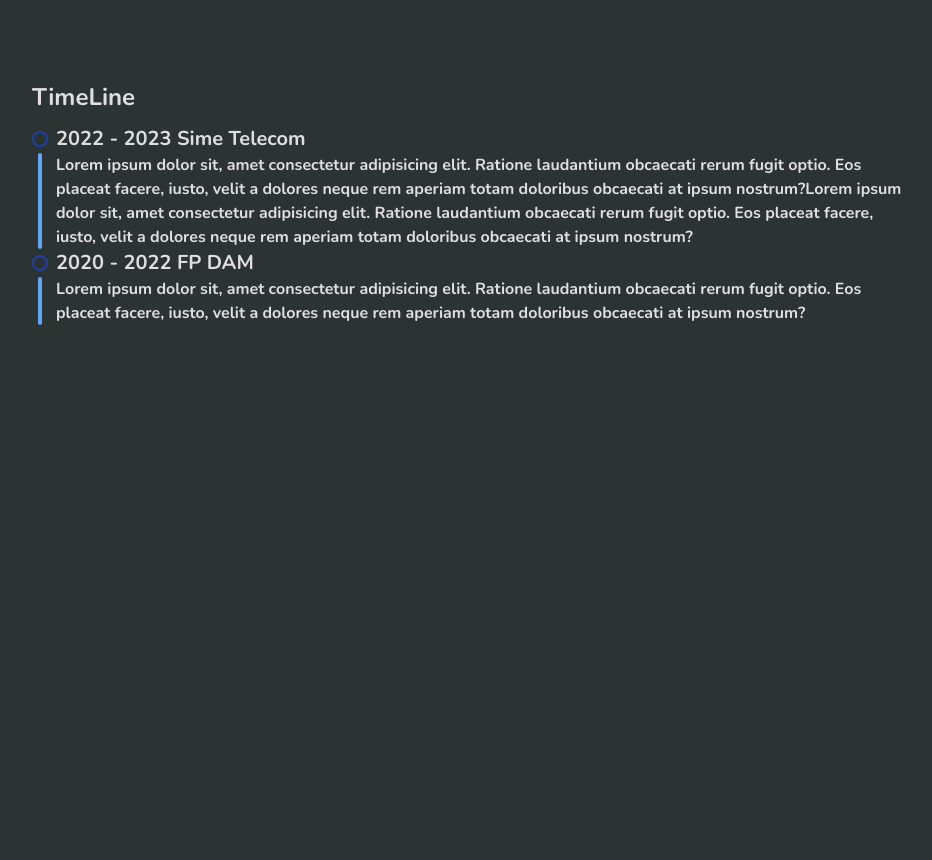
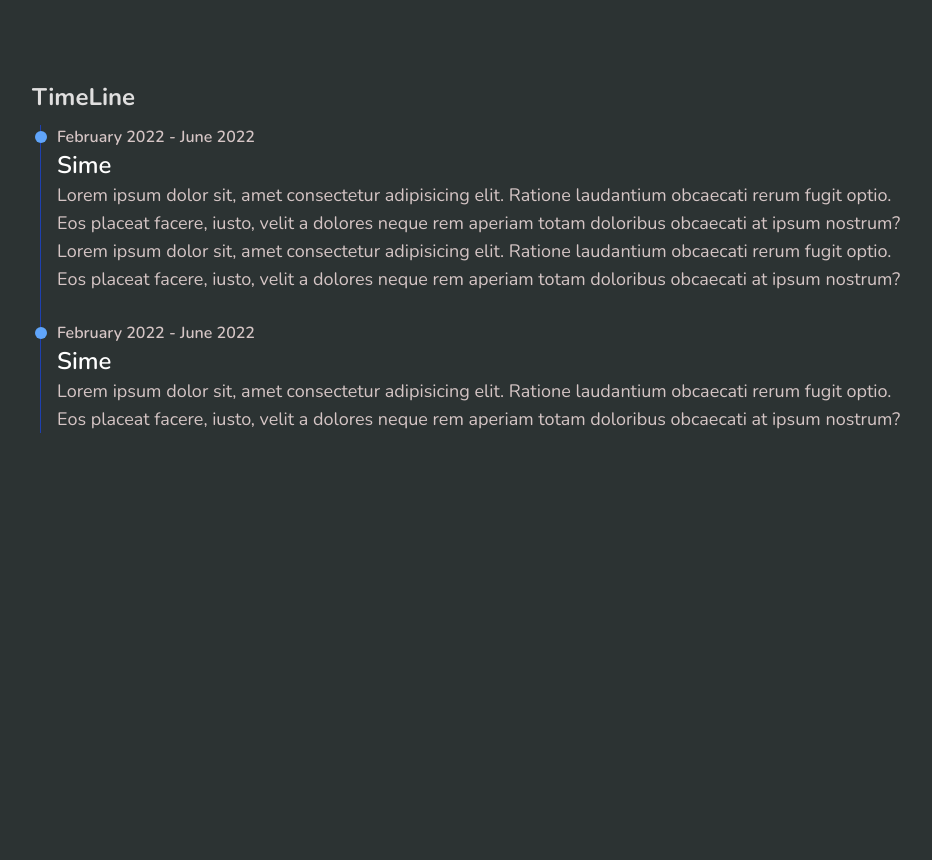
Before and after one commit to aIv4ro/portfolio, an Astro site: page / in a window 1280 px wide. Shown: the part 1660-2520 px from the top of the page, without its empty margins (170-1102 px from the left). Built offline with nearby package versions, Linux system fonts and the light colour scheme; Astro itself is replaced by a stand-in of ours.

Commit message:
🆕 (feat): Add new styles in timeLine

```diff
--- a/src/components/TimeLine.astro
+++ b/src/components/TimeLine.astro
@@ -2,12 +2,16 @@
 export interface Props {}
 const timeLine = [
 	{
-		title: "2022 - 2023 Sime Telecom",
+		from: "February 2022",
+		to: "June 2022",
+		title: "Sime",
 		content:
 			"Lorem ipsum dolor sit, amet consectetur adipisicing elit. Ratione laudantium obcaecati rerum fugit optio. Eos placeat facere, iusto, velit a dolores neque rem aperiam totam doloribus obcaecati at ipsum nostrum?Lorem ipsum dolor sit, amet consectetur adipisicing elit. Ratione laudantium obcaecati rerum fugit optio. Eos placeat facere, iusto, velit a dolores neque rem aperiam totam doloribus obcaecati at ipsum nostrum?",
 	},
 	{
-		title: "2020 - 2022 FP DAM",
+		from: "February 2022",
+		to: "June 2022",
+		title: "Sime",
 		content:
 			"Lorem ipsum dolor sit, amet consectetur adipisicing elit. Ratione laudantium obcaecati rerum fugit optio. Eos placeat facere, iusto, velit a dolores neque rem aperiam totam doloribus obcaecati at ipsum nostrum?",
 	},
@@ -18,25 +22,25 @@
 
 <section id="timeLine" class="min-h-screen">
 	<h3 class="text-2xl mb-3 mt-16">TimeLine</h3>
-	<ul class="flex flex-col">
+	<ol class="relative border-l border-blue-800 ml-2">
 		{
 			timeLine.map((work) => {
 				return (
-					<li>
-						<header class="flex items-center gap-2">
-							<span class="w-4 h-4 border-blue-800 border-2 rounded-full inline-block" />
-							<h4 class="text-xl">{work.title}</h4>
-						</header>
-						<article class="flex gap-2">
-							<span class="min-w-[1rem] min-h-[10px] flex justify-center">
-								<span class="w-1 h-full bg-blue-400 rounded-sm" />
-							</span>
-							<p>{work.content}</p>
-						</article>
+					<li class="mb-7 ml-4">
+						<div class="absolute w-3 h-3 rounded-full mt-1.5 -left-1.5 bg-blue-400" />
+						<time class="mb-1 font-semibold leading-none text-[#626262] dark:text-[#d5c5c5]">
+							{work.from} - {work.to}
+						</time>
+						<h3 class="text-2xl font-semibold text-black dark:text-white">
+							{work.title}
+						</h3>
+						<p class="text-lg font-normal text-[#626262] dark:text-[#d5c5c5]">
+							{work.content}
+						</p>
 					</li>
 				);
 			})
 		}
-	</ul>
+	</ol>
 </section>
 <style></style>
```
